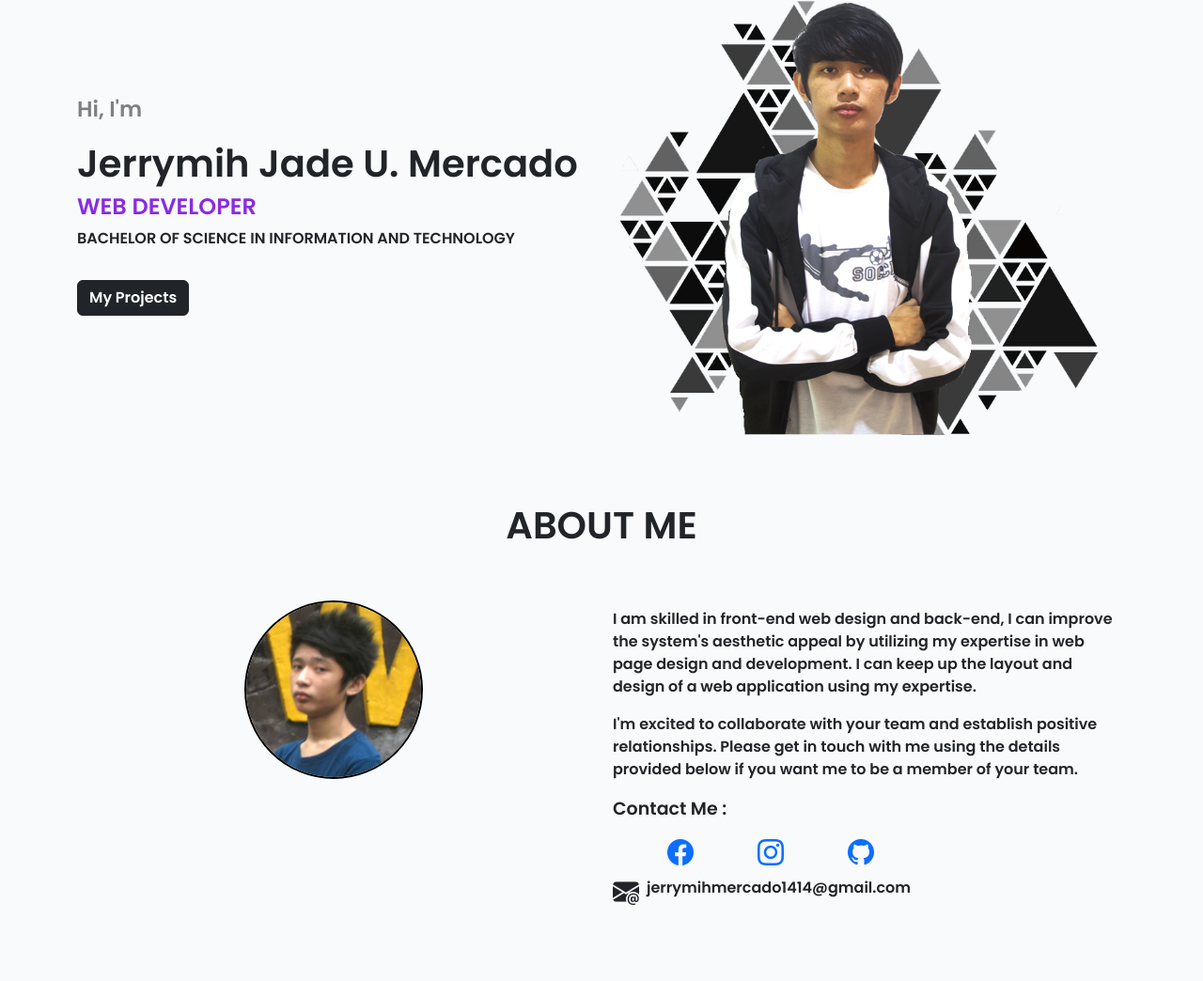
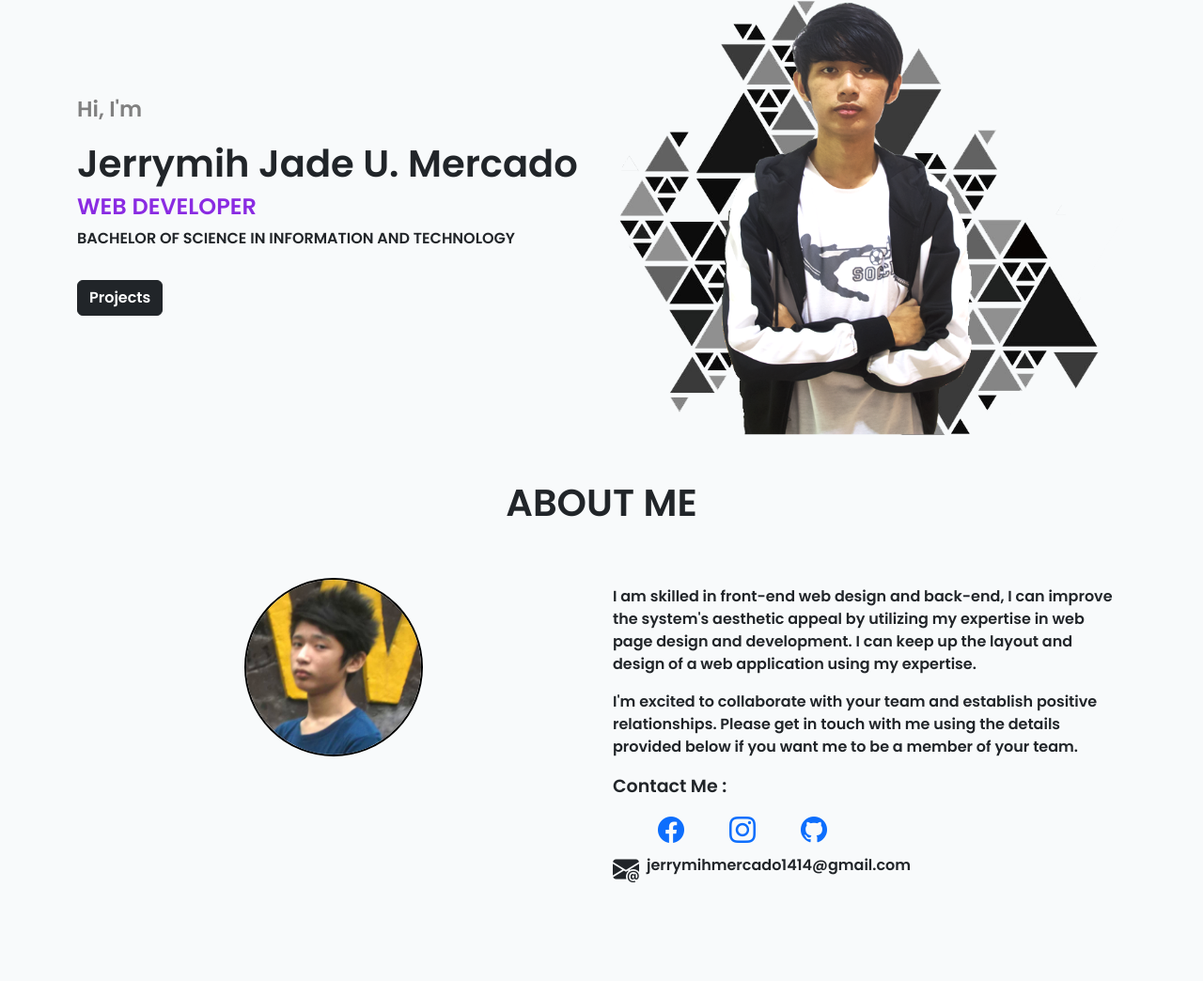
Before and after one commit to JerrymihMercado/JerrymihMercado.github.io, a plain HTML site: page 1/index.html in a window 1280 px wide. Shown: the part 101-1145 px from the top of the page at 94% size. Drawn offline with nearby package versions, Linux system fonts and the light colour scheme; some packages are replaced by stand-ins of ours; a script that the page names is missing.

Commit message:
Update index.html

```diff
--- a/1/index.html
+++ b/1/index.html
@@ -37,12 +37,12 @@
     .email{
         display: flex;
     }
-    a{
+    .nav-item a{
         position: relative;
         text-decoration: none;
-        padding: 0 10px;
+        /* padding: 0 10px; */
     }
-    a:after{
+    .nav-item a:after{
         content: "";
         position: absolute;
         background-color: #ff3c78;
@@ -52,10 +52,10 @@
         bottom: -5px;
         transition: 0.3s;
     }
-    a:hover{
+    .nav-item a:hover{
         color: #ffffff;
     }
-    a:hover:after{
+    .nav-item a:hover:after{
         width: 100%;
     }
 
@@ -114,7 +114,7 @@
                 <!-- <p>To express my creative thinking in more meaningful ways, <br>I prefer to innovate and create new ideas using web technology or digital creations.</p> -->
                 </div>
                 <div class="btn_Mywork pt-3">
-                    <button class="btn btn-dark">My Projects</button>
+                    <a href="#project" > <button class="btn btn-dark">Projects</button> </a>
                 </div>
 
 
```
